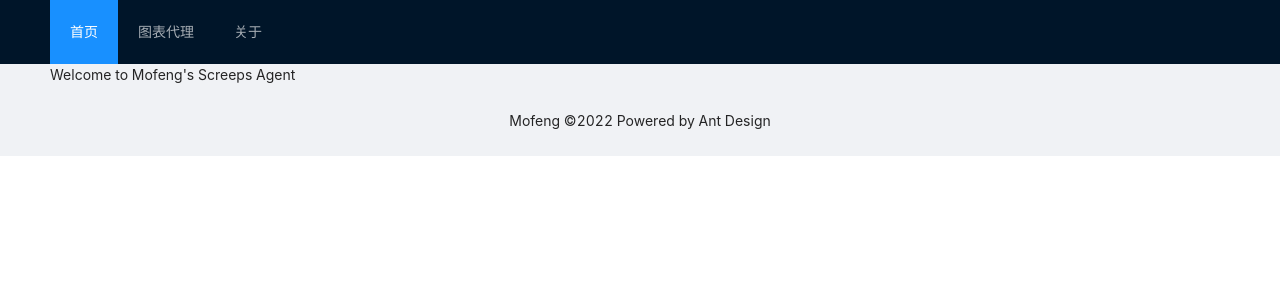
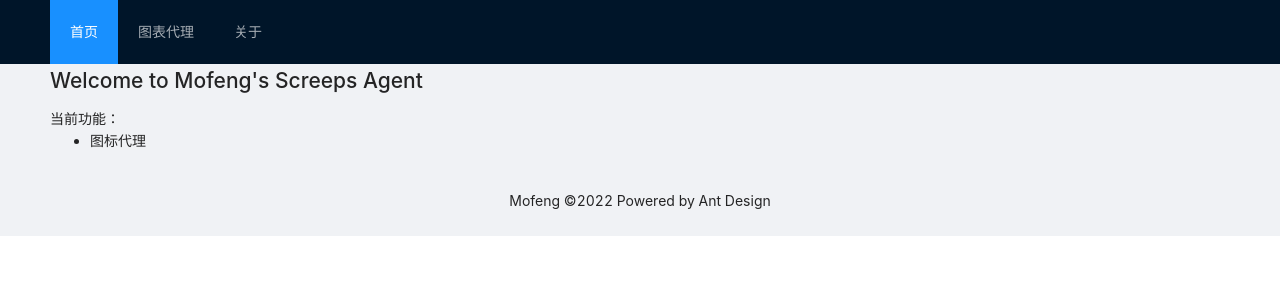
Before and after one commit to DiamondMofeng/ScreepsAgent-frontend, a React (Create React App) app: page / in a window 1280 px wide. Shown: the top 300 px of the page. Built offline with nearby package versions, Linux system fonts and the light colour scheme.

Commit message:
分离about,home

```diff
--- a/src/App.js
+++ b/src/App.js
@@ -90,25 +90,13 @@ import './App.css'
 import { Layout, Menu, } from 'antd';
 import { Link, Route, Routes } from 'react-router-dom'
 import HostAgent from './modules/HostAgent';
+import Home from './modules/Home';
+import About from './modules/About';
 
 const { Header, Content, Footer } = Layout;
 
-const Home = () => {
-  return (
-    <div className='Home'>
-      Welcome to Mofeng's Screeps Agent
-    </div>
 
-  )
-}
-const About = () => {
-  return (
-    <div className='About'>
-      <p>这个人太懒了,什么也没写</p>
-      Powered by Ant Design!
-    </div>
-  )
-}
+
 
 const App = () => {
   return (
--- /dev/null
+++ b/src/modules/About/index.js
@@ -0,0 +1,9 @@
+const About = () => {
+  return (
+    <div className='About'>
+      <p>这个人太懒了,什么也没写</p>
+      Powered by Ant Design!
+    </div>
+  )
+}
+export default About
--- /dev/null
+++ b/src/modules/Home/index.js
@@ -0,0 +1,16 @@
+const Home = () => {
+  return (
+    <div className='Home'>
+      <h1> Welcome to Mofeng's Screeps Agent</h1>
+      <p>当前功能：
+        <ul>
+          <li>图标代理</li>
+        </ul>
+
+      </p>
+    </div>
+
+  )
+}
+
+export default Home
```
